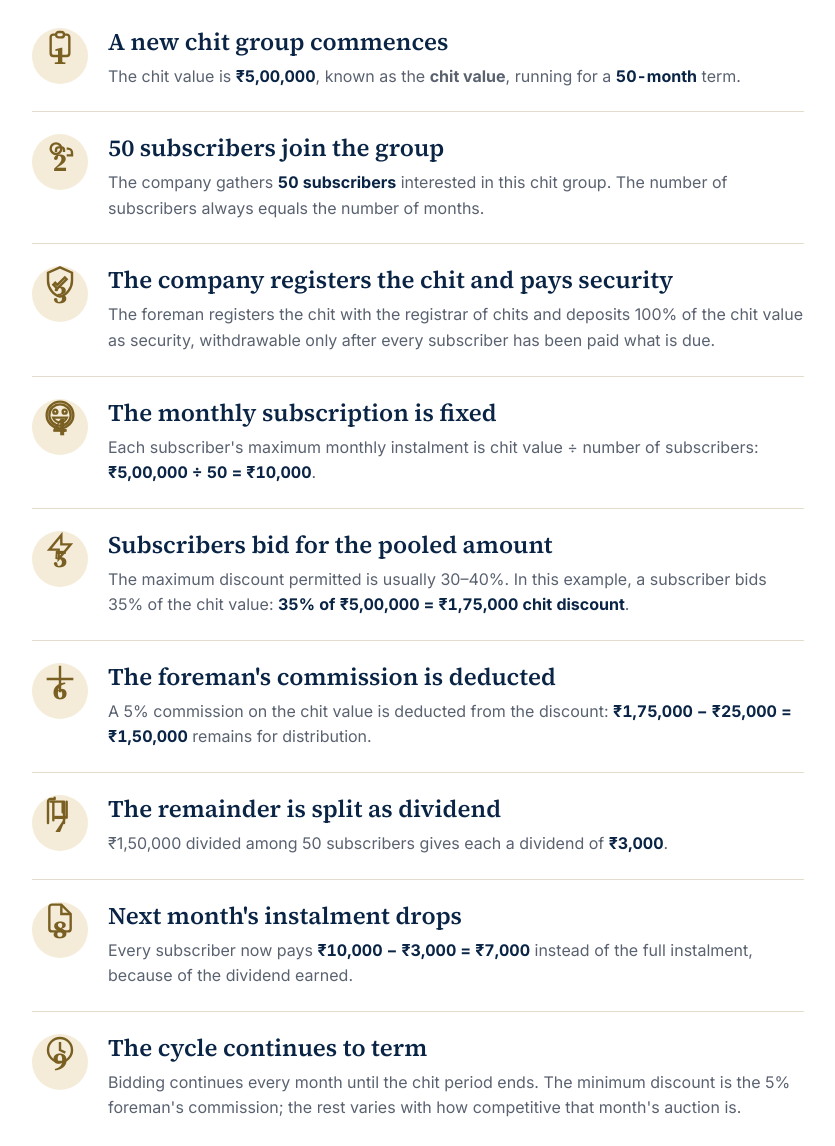
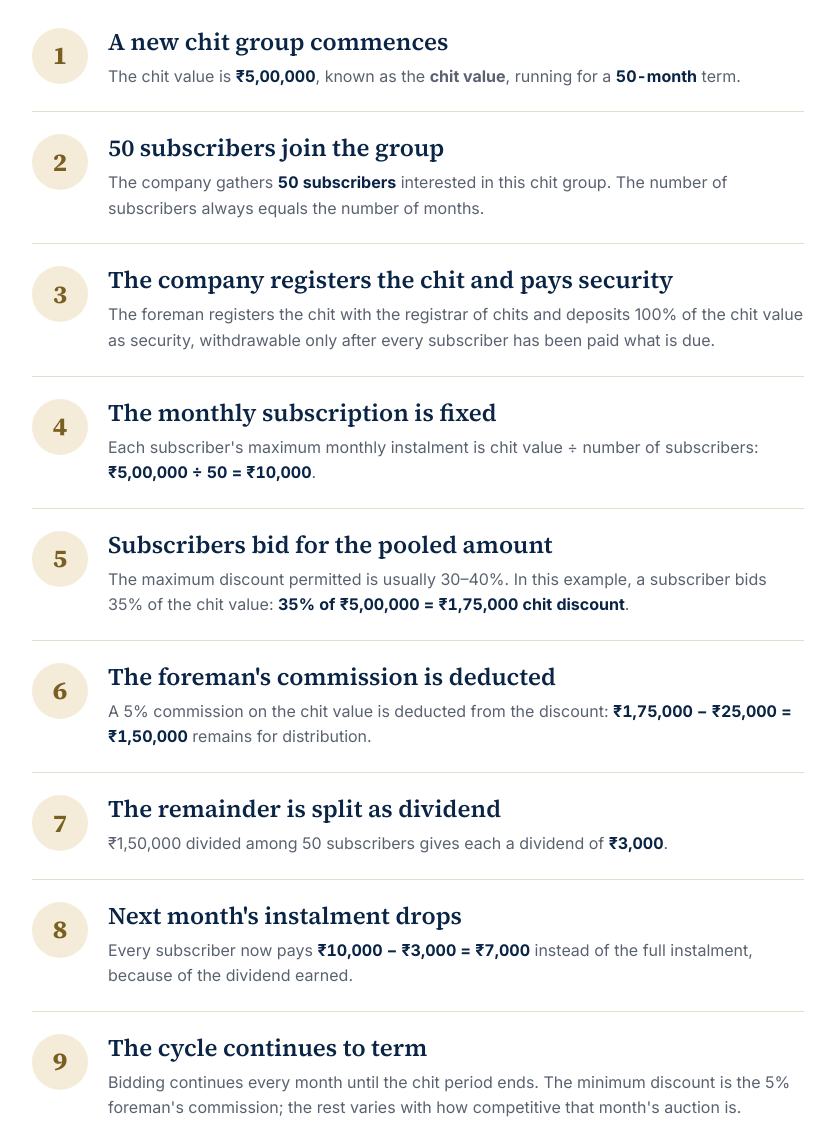
Before and after one commit to propagetech/virchakrachits.com, a website: page how-it-works/index.html in a window 1280 px wide. Shown: the part 600-1746 px from the top of the page, without its empty margins (222-1057 px from the left). Drawn offline with Linux system fonts and the light colour scheme.

```diff
--- a/how-it-works/index.html
+++ b/how-it-works/index.html
@@ -1,5 +1,6 @@
 <!DOCTYPE html>
 <html lang="en">
+
 <head>
   <meta charset="UTF-8">
   <meta name="viewport" content="width=device-width, initial-scale=1.0">
@@ -38,6 +39,7 @@
 }
 </script>
 </head>
+
 <body>
   <a class="skip-link" href="#main">Skip to content</a>
 
@@ -79,70 +81,71 @@
       <div class="container" style="max-width:820px;">
         <ol class="walkthrough reveal">
           <li>
-          <svg class="ico" viewBox="0 0 24 24" fill="none" stroke="currentColor" stroke-width="1.8" style="width:32px;height:32px;" aria-hidden="true"><path d="M9 5H7a2 2 0 00-2 2v12a2 2 0 002 2h10a2 2 0 002-2V7a2 2 0 00-2-2h-2M9 5a2 2 0 002 2h2a2 2 0 002-2M9 5a2 2 0 012-2h2a2 2 0 012 2"/></svg>
+
             <div>
               <h3>A new chit group commences</h3>
               <p>The chit value is <span class="figure">&#8377;5,00,000</span>, known as the <strong>chit value</strong>, running for a <span class="figure">50-month</span> term.</p>
             </div>
           </li>
           <li>
-          <svg class="ico" viewBox="0 0 24 24" fill="none" stroke="currentColor" stroke-width="1.8" style="width:32px;height:32px;" aria-hidden="true"><circle cx="9" cy="11" r="4"/><path d="M15 13.5v-1.5a2 2 0 00-2-2h-2a2 2 0 00-2 2v1.5M17 16h4v-2a3 3 0 00-3-3h-1"/></svg>
+
             <div>
               <h3>50 subscribers join the group</h3>
               <p>The company gathers <span class="figure">50 subscribers</span> interested in this chit group. The number of subscribers always equals the number of months.</p>
             </div>
           </li>
           <li>
-          <svg class="ico" viewBox="0 0 24 24" fill="none" stroke="currentColor" stroke-width="1.8" style="width:32px;height:32px;" aria-hidden="true"><path d="M12 1L3 5v6c0 5.55 3.84 10.74 9 12 5.16-1.26 9-6.45 9-12V5l-9-4z"/><path d="M10 17l-3-3 1.41-1.41L10 14.17l5.59-5.59L17 10l-7 7z"/></svg>
+
             <div>
               <h3>The company registers the chit and pays security</h3>
               <p>The foreman registers the chit with the registrar of chits and deposits 100% of the chit value as security, withdrawable only after every subscriber has been paid what is due.</p>
             </div>
           </li>
           <li>
-          <svg class="ico" viewBox="0 0 24 24" fill="none" stroke="currentColor" stroke-width="1.8" style="width:32px;height:32px;" aria-hidden="true"><path d="M12 2C6.48 2 2 6.48 2 12s4.48 10 10 10 10-4.48 10-10S17.52 2 12 2zm0 18c-4.41 0-8-3.59-8-8s3.59-8 8-8 8 3.59 8 8-3.59 8-8 8zm3.5-9c.83 0 1.5-.67 1.5-1.5S16.33 8 15.5 8 14 8.67 14 9.5s.67 1.5 1.5 1.5zm-7 0c.83 0 1.5-.67 1.5-1.5S9.33 8 8.5 8 7 8.67 7 9.5 7.67 11 8.5 11zm3.5 6.5c2.33 0 4.31-1.46 5.11-3.5H6.89c.8 2.04 2.78 3.5 5.11 3.5z"/></svg>
+
             <div>
               <h3>The monthly subscription is fixed</h3>
               <p>Each subscriber's maximum monthly instalment is chit value &divide; number of subscribers: <span class="figure">&#8377;5,00,000 &divide; 50 = &#8377;10,000</span>.</p>
             </div>
           </li>
           <li>
-          <svg class="ico" viewBox="0 0 24 24" fill="none" stroke="currentColor" stroke-width="1.8" style="width:32px;height:32px;" aria-hidden="true"><path d="M13 10V3L4 14h7v7l9-11h-7z"/></svg>
+
             <div>
               <h3>Subscribers bid for the pooled amount</h3>
               <p>The maximum discount permitted is usually 30&ndash;40%. In this example, a subscriber bids 35% of the chit value: <span class="figure">35% of &#8377;5,00,000 = &#8377;1,75,000 chit discount</span>.</p>
             </div>
           </li>
           <li>
-          <svg class="ico" viewBox="0 0 24 24" fill="none" stroke="currentColor" stroke-width="1.8" style="width:32px;height:32px;" aria-hidden="true"><path d="M12 2v20M2 12h20"/></svg>
+
             <div>
               <h3>The foreman's commission is deducted</h3>
               <p>A 5% commission on the chit value is deducted from the discount: <span class="figure">&#8377;1,75,000 &minus; &#8377;25,000 = &#8377;1,50,000</span> remains for distribution.</p>
             </div>
           </li>
           <li>
-          <svg class="ico" viewBox="0 0 24 24" fill="none" stroke="currentColor" stroke-width="1.8" style="width:32px;height:32px;" aria-hidden="true"><path d="M3 21v-7m0 0V5a2 2 0 0 1 2-2h3V2m-3 3h10v16M7 5v14m7-14v8m3-8v12" stroke-linecap="round" stroke-linejoin="round"/></svg>
+
             <div>
               <h3>The remainder is split as dividend</h3>
               <p>&#8377;1,50,000 divided among 50 subscribers gives each a dividend of <span class="figure">&#8377;3,000</span>.</p>
             </div>
           </li>
           <li>
-          <svg class="ico" viewBox="0 0 24 24" fill="none" stroke="currentColor" stroke-width="1.8" style="width:32px;height:32px;" aria-hidden="true"><path d="M13 2H6a2 2 0 00-2 2v16a2 2 0 002 2h12a2 2 0 002-2V9z"/><polyline points="13 2 13 9 20 9"/></svg>
+
             <div>
               <h3>Next month's instalment drops</h3>
               <p>Every subscriber now pays <span class="figure">&#8377;10,000 &minus; &#8377;3,000 = &#8377;7,000</span> instead of the full instalment, because of the dividend earned.</p>
             </div>
           </li>
           <li>
-          <svg class="ico" viewBox="0 0 24 24" fill="none" stroke="currentColor" stroke-width="1.8" style="width:32px;height:32px;" aria-hidden="true"><path d="M21 12a9 9 0 11-18 0 9 9 0 0118 0z"/><path d="M12 6v6l4 2"/></svg>
+
             <div>
               <h3>The cycle continues to term</h3>
               <p>Bidding continues every month until the chit period ends. The minimum discount is the 5% foreman's commission; the rest varies with how competitive that month's auction is.</p>
             </div>
           </li>
         </ol>
-      <p style="margin-top:2em;color:var(--muted);">In this way, subscribers who bid early can borrow more than they have paid in so far, and subscribers who wait can save on their later instalments through dividends. See the <a href="../schemes/">published schemes</a> for real chit values and terms.</p>
+        <p style="margin-top:2em;color:var(--muted);">In this way, subscribers who bid early can borrow more than they have paid in so far, and subscribers who wait can save on their later instalments through dividends.
+          See the <a href="../schemes/">published schemes</a> for real chit values and terms.</p>
       </div>
     </section>
 
@@ -204,4 +207,5 @@
 
   <script src="../js/main.js"></script>
 </body>
+
 </html>
```
Lines whose indentation alone changed are shown as unchanged.
